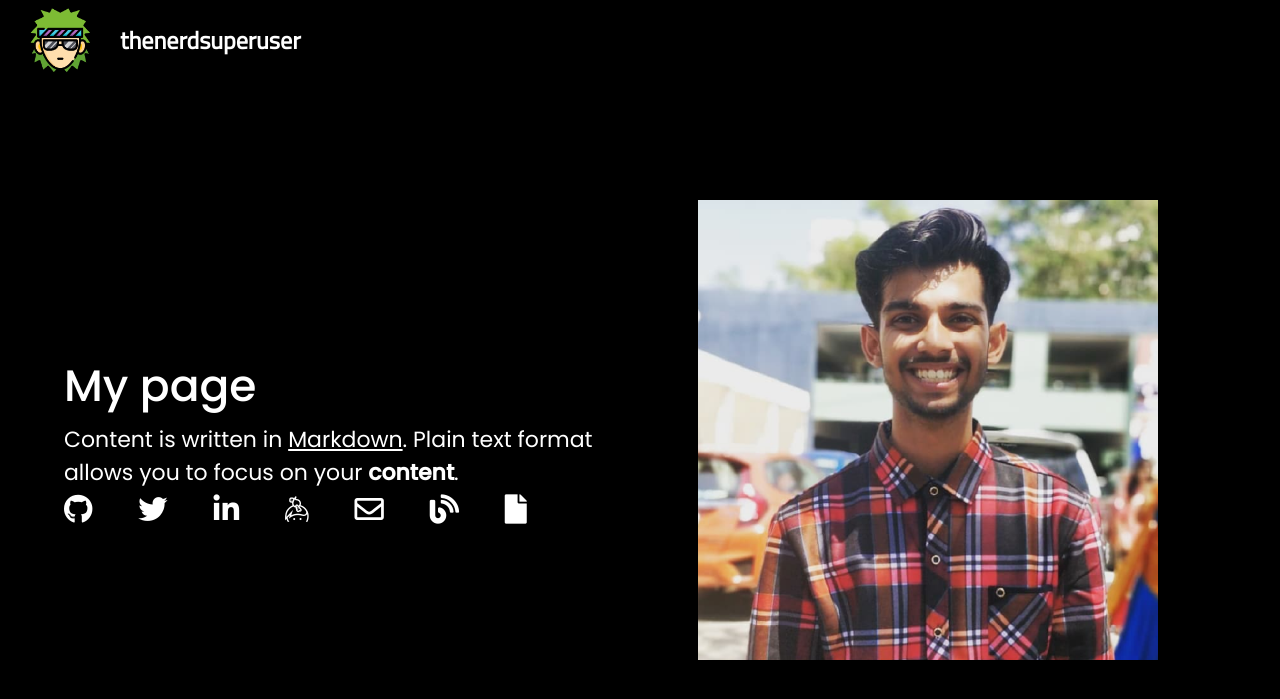
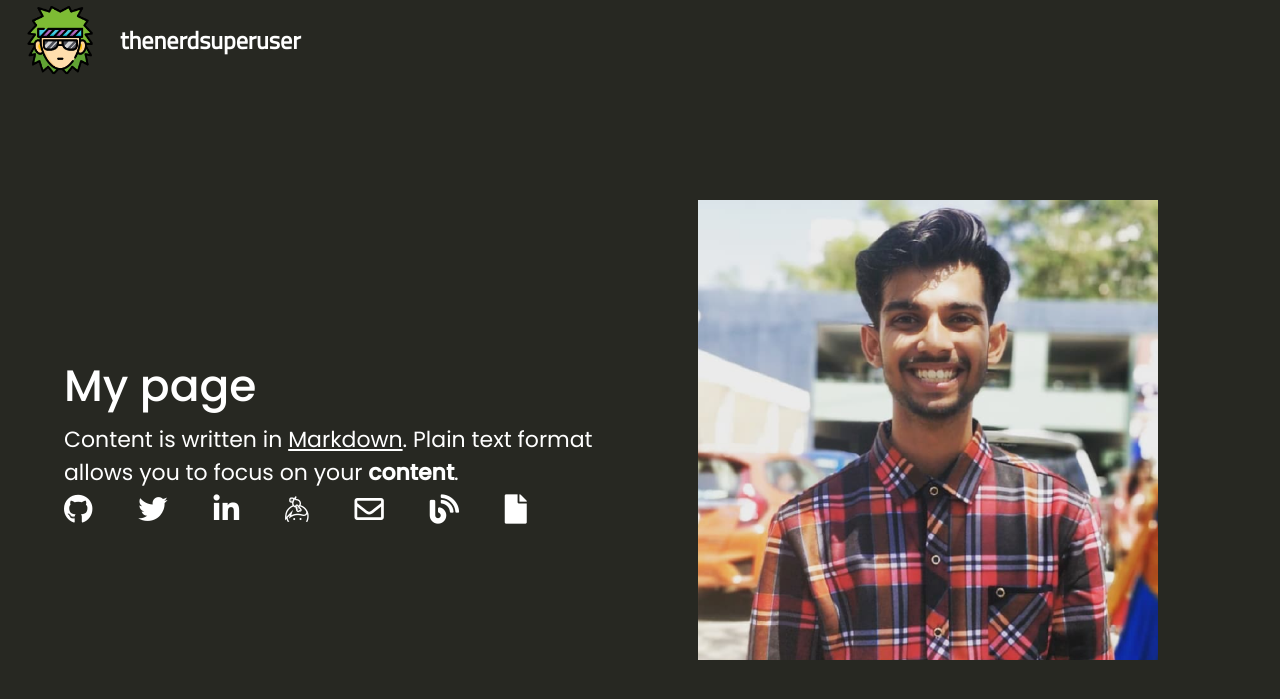
Before and after one commit to rh3xp/website.old, a Jekyll site: the page built from index.md, in a window 1280 px wide. Shown: the top 699 px of the page. Built offline with Jekyll 4.4.1, drawn with Linux system fonts in a browser that asks for light colours; nearby versions of some CDN libraries.

```diff
--- a/_config.yml
+++ b/_config.yml
@@ -1,6 +1,6 @@
 name: My Jekyll Theme
-url: #localhost:4000
-baseurl: /hackerearth
+url: # localhost:4000
+baseurl: # /hackerearth
 
 
 name: Parth Krishna
--- a/assets/css/style.scss
+++ b/assets/css/style.scss
@@ -4,8 +4,8 @@
 //@import "code";
 @import "monokai";
 
-$back: black;
-//$back: #272822;
+//$back: black;
+$back: #272822;
 $text: #fff;
 $mainFont: 'Poppins', sans-serif;
 $titleFont: 'Titillium Web', sans-serif;
```
